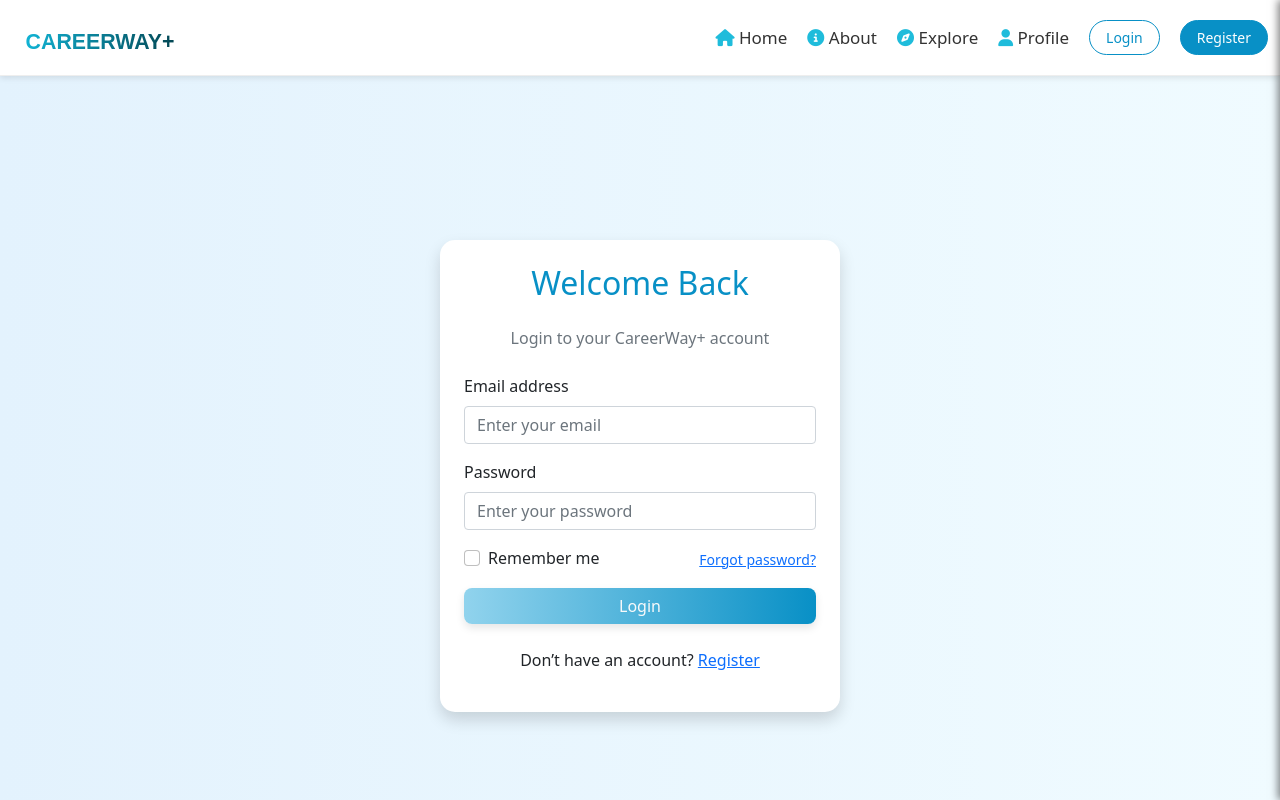
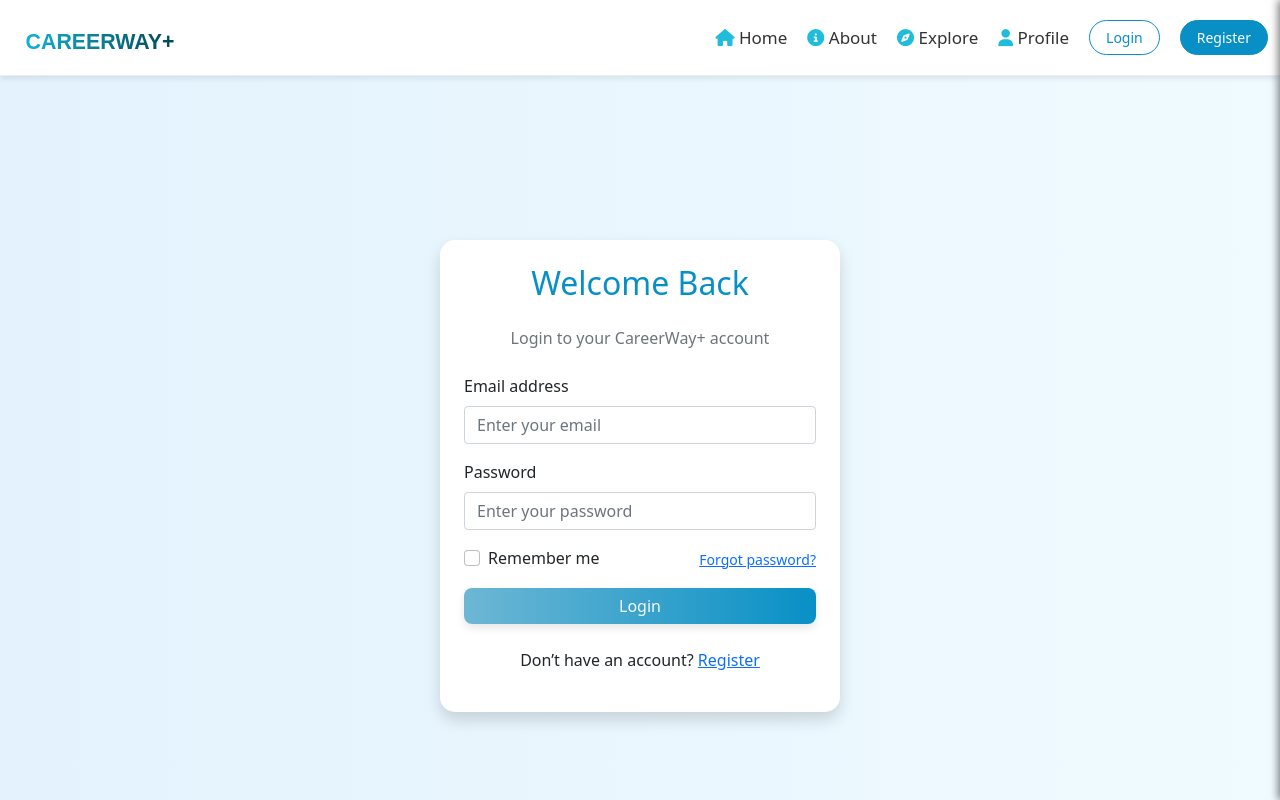
Before and after one commit to arunk-k/careeer, a React (Vite) app: page /login in a window 1280 px wide. Shown: the top 800 px of the page. Built offline with nearby package versions, Linux system fonts and the light colour scheme.

Commit message:
first commit

```diff
--- a/src/components/Auth/Login.css
+++ b/src/components/Auth/Login.css
@@ -21,7 +21,7 @@
 
 /* Button hover */
 #logBtn {
-  background: linear-gradient(to right, #91d3ed, #0890c6);
+  background: linear-gradient(to right, #6db7d4, #0890c6);
   border: none;
   color: white;
   font-weight: 500;
```
